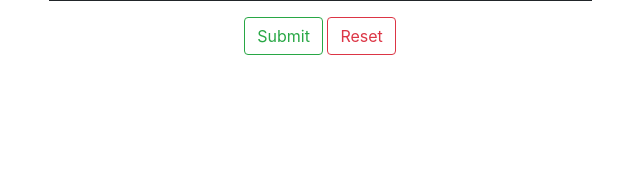
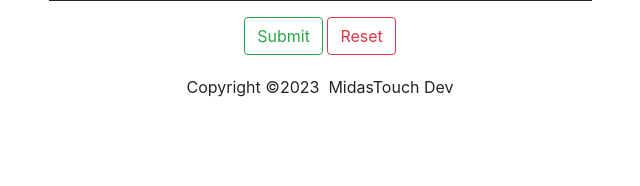
Before and after one commit to midastouch-dev/sudoku-flask, a Flask app: page / in a window 1280 px wide. Shown: the part 614-800 px from the top of the page, without its empty margins (320-960 px from the left). Run offline with Flask 2, Linux system fonts and the light colour scheme; some libraries are stand-ins or nearby versions.

Commit message:
updated some features

```diff
--- a/templates/index.html
+++ b/templates/index.html
@@ -131,7 +131,10 @@
         <button class="btn btn-outline-success" onclick="send()">Submit</button>
         <button class="btn btn-outline-danger" onclick="reset()">Reset</button>
     </center>
-
+    <center>
+        <div style="margin-top: 20px;">Copyright &copy;<script>document.write(/\d{4}/.exec(Date())[0])</script>&nbsp; MidasTouch Dev</div></center>
+    </center>
+    <!-- <script>Copyright &copy;{new Date().getFullYear()}"MidasTouch Dev"</script> -->
     <!-- jQuery CDN -->
     <script src="https://code.jquery.com/jquery-3.3.1.slim.min.js" integrity="sha384-q8i/X+965DzO0rT7abK41JStQIAqVgRVzpbzo5smXKp4YfRvH+8abtTE1Pi6jizo" crossorigin="anonymous"></script>
 
```
Also changed, not shown: README.md, 1 other file.
